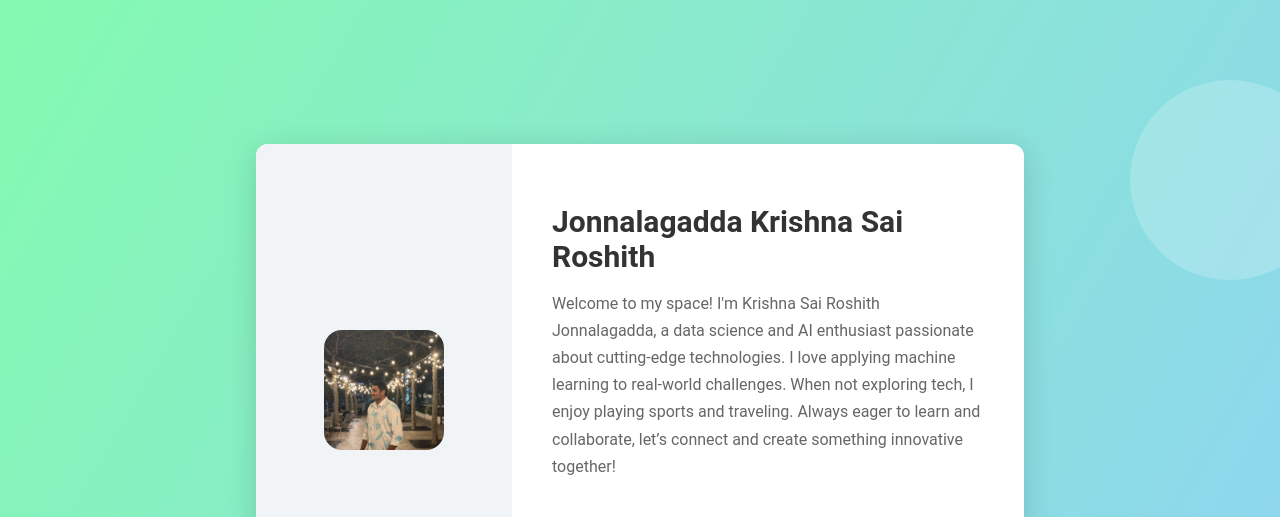
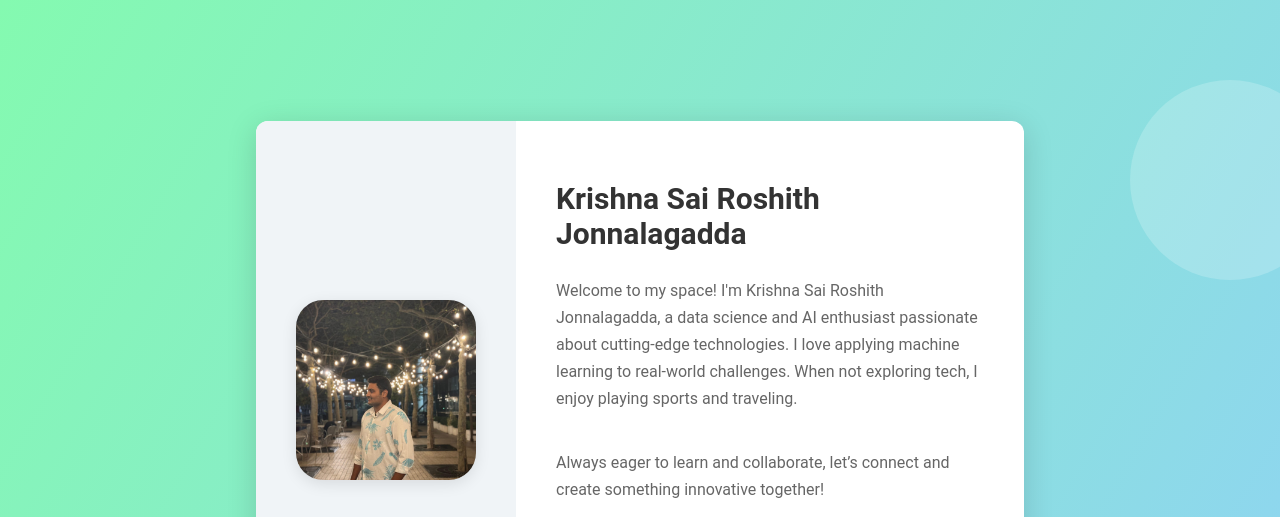
Before and after one commit to JKrishnasairoshith/JKrishnasairoshith.github.io, a plain HTML site: page index.html in a window 1280 px wide. Shown: the top 517 px of the page. Drawn offline with Linux system fonts and the light colour scheme.

Commit message:
Update index.html

```diff
--- a/index.html
+++ b/index.html
@@ -69,18 +69,22 @@
             position: relative;
         }
 
-        /* Rounded square shape for the profile photo */
+        /* Larger Rounded Square shape for the profile photo */
         .profile-photo {
-            width: 120px;
-            height: 120px;
+            width: 180px; /* Increased size */
+            height: 180px;
             object-fit: cover;
-            border-radius: 15%; /* This makes the square edges slightly rounded */
+            border-radius: 15%; /* Slightly rounded corners */
             margin-bottom: 20px;
+            box-shadow: 0 4px 15px rgba(0, 0, 0, 0.1); /* Adding a subtle shadow */
         }
 
         .content-section {
             padding: 40px;
             text-align: left;
+            display: flex;
+            flex-direction: column;
+            justify-content: center;
         }
 
         .content-section h1 {
@@ -159,6 +163,12 @@
             .profile-section, .content-section {
                 padding: 20px;
             }
+
+            /* Adjust profile image size for smaller screens */
+            .profile-photo {
+                width: 150px;
+                height: 150px;
+            }
         }
     </style>
 </head>
@@ -168,17 +178,16 @@
     <div class="decorative-triangle"></div>
 
     <div class="main-container">
-        <!-- Profile Section with Rounded Square Photo -->
+        <!-- Profile Section with Larger Rounded Square Photo -->
         <div class="profile-section">
             <img src="/static/images/profile.jpg" alt="Profile Photo" class="profile-photo">
         </div>
 
         <!-- Bio and Resume Section -->
         <div class="content-section">
-            <h1>Jonnalagadda Krishna Sai Roshith</h1>
-            <p>Welcome to my space! I'm Krishna Sai Roshith Jonnalagadda, a data science and AI enthusiast passionate about cutting-edge technologies. I love applying machine learning to real-world challenges. When not exploring tech, I enjoy playing sports and traveling.
-
-                Always eager to learn and collaborate, let’s connect and create something innovative together!</p>
+            <h1>Krishna Sai Roshith Jonnalagadda</h1>
+            <p>Welcome to my space! I'm Krishna Sai Roshith Jonnalagadda, a data science and AI enthusiast passionate about cutting-edge technologies. I love applying machine learning to real-world challenges. When not exploring tech, I enjoy playing sports and traveling.</p>
+            <p>Always eager to learn and collaborate, let’s connect and create something innovative together!</p>
 
             <a href="resume.html" class="resume-btn">View My Resume</a>
 
```
